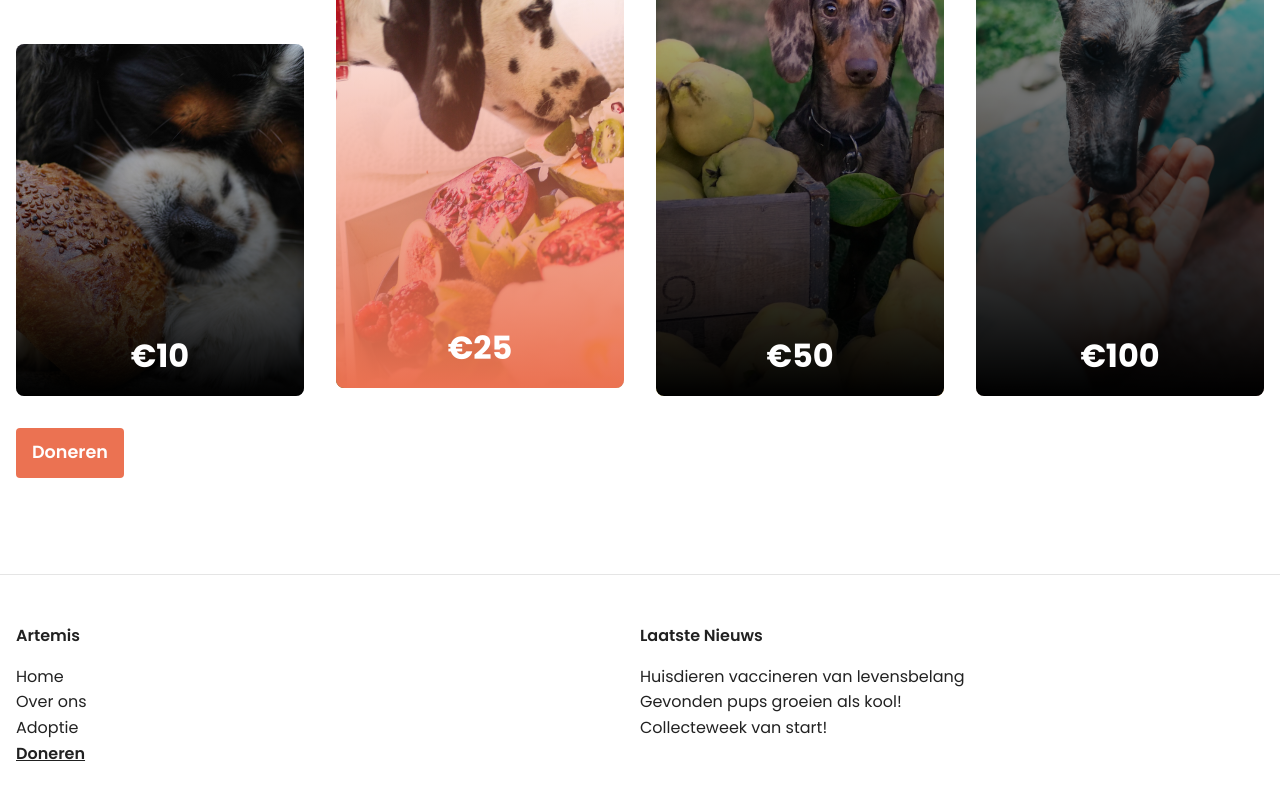
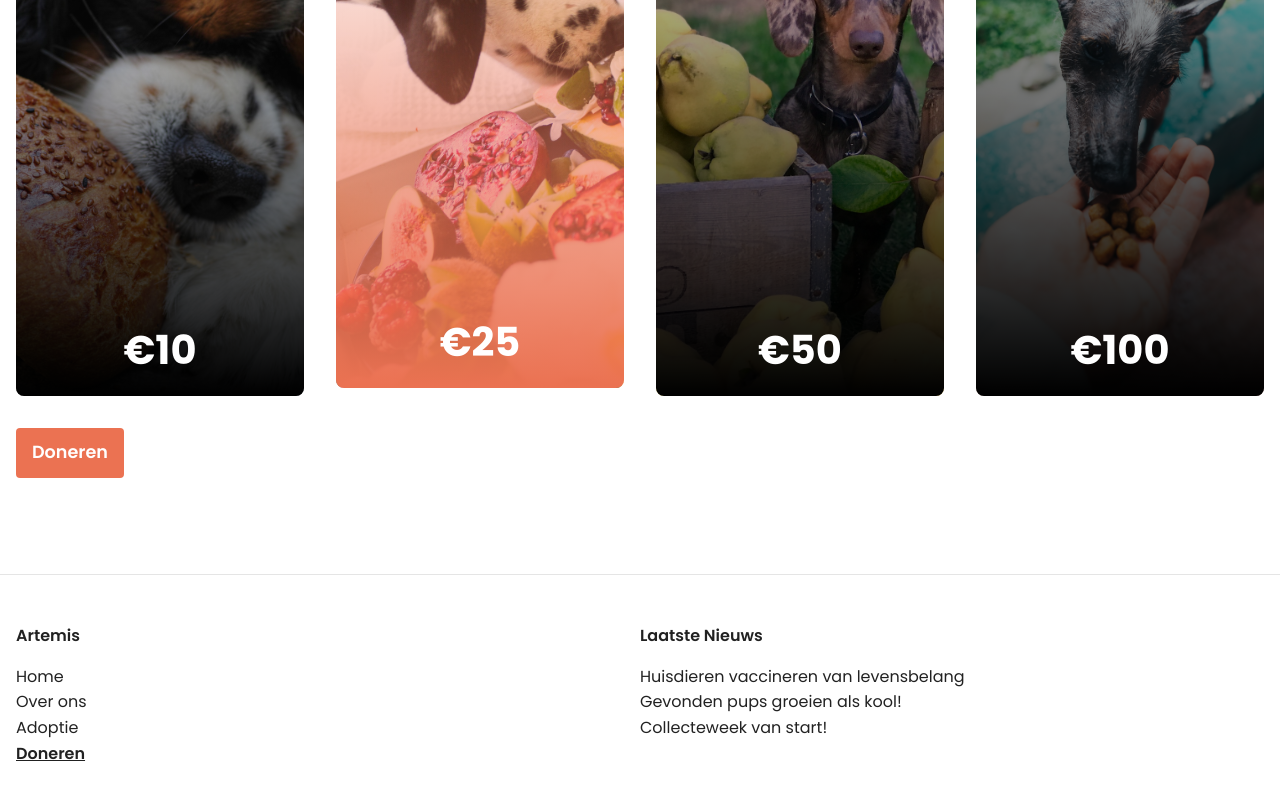
Before and after one commit to Markiesch/Artemis, a Vue app: page /doneren in a window 1280 px wide. Shown: the part 675-1475 px from the top of the page. Built offline with nearby package versions, Linux system fonts and the light colour scheme.

Commit message:
Modified card lengths

```diff
--- a/src/views/Donate.vue
+++ b/src/views/Donate.vue
@@ -32,9 +32,9 @@ interface IOption {
 }
 
 const options: IOption[] = [
-  { amount: 10, height: 55 },
-  { amount: 25, height: 70 },
-  { amount: 50, height: 85 },
+  { amount: 10, height: 76 },
+  { amount: 25, height: 84 },
+  { amount: 50, height: 92 },
   { amount: 100, height: 100 },
 ];
 
@@ -82,7 +82,7 @@ article {
   p {
     padding: 1rem;
     color: white;
-    font-size: 2rem;
+    font-size: 2.5rem;
     font-weight: 700;
   }
 }
```
